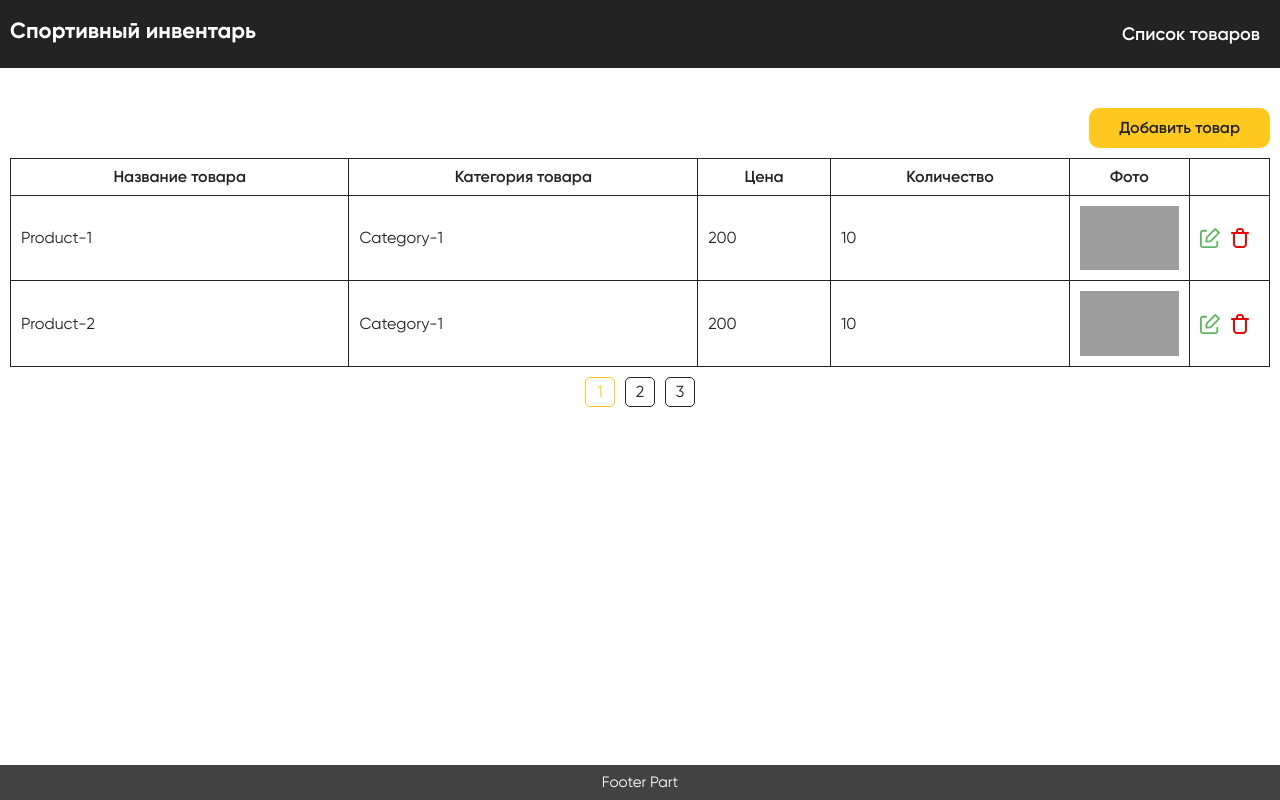
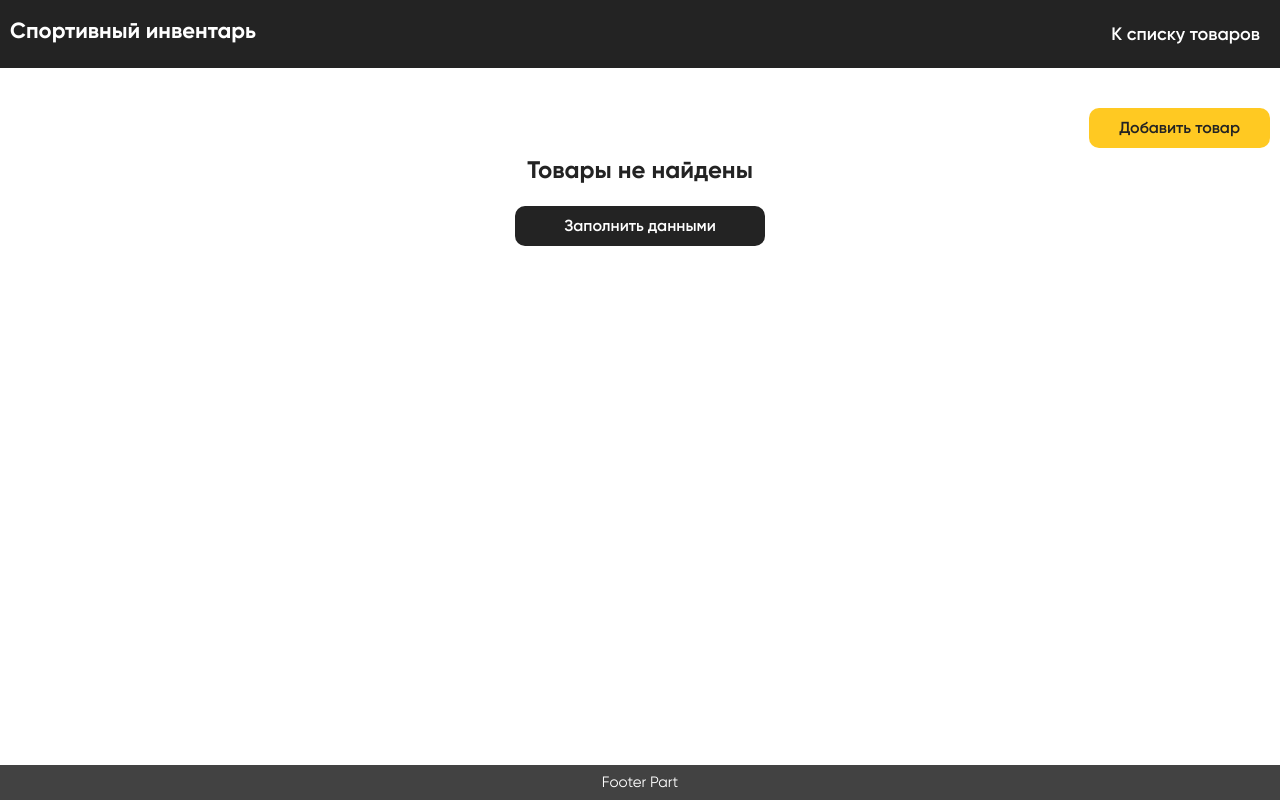
Before and after one commit to LeadHUsp/vue-inventory, a Vue app: page / in a window 1280 px wide. Built offline with nearby package versions, Linux system fonts and the light colour scheme; grey boxes are pictures that could not be loaded.

Commit message:
replace vuex to pinia

```diff
--- a/package.json
+++ b/package.json
@@ -10,6 +10,7 @@
     "format": "prettier --write src/"
   },
   "dependencies": {
+    "pinia": "^2.1.7",
     "vue": "^3.3.4",
     "vue-router": "^4.2.4",
     "vuex": "^4.1.0"
--- a/src/components/HeaderComponent.vue
+++ b/src/components/HeaderComponent.vue
@@ -5,7 +5,7 @@
         <div class="header__logo">Спортивный инвентарь</div>
         <div class="header__nav">
           <div class="header__item">
-            <RouterLink class="header__link" to="/">Список товаров</RouterLink>
+            <RouterLink class="header__link" to="/">К списку товаров</RouterLink>
           </div>
         </div>
       </div>
--- a/src/components/TableGoods.vue
+++ b/src/components/TableGoods.vue
@@ -3,7 +3,7 @@
     <div class="table__head">
       <ButtonBase class="table__add" :variant="'secondary'">Добавить товар</ButtonBase>
     </div>
-    <div class="table__body" v-if="productPaginated.length > 0">
+    <div class="table__body" v-if="getProductsPaginated(currentPage, limit).length > 0">
       <table class="table__component">
         <tr>
           <th class="table__td table__td_type_heading">Название товара</th>
@@ -13,7 +13,7 @@
           <th class="table__td table__td_type_heading">Фото</th>
           <th class="table__td table__td_type_heading"></th>
         </tr>
-        <tr v-for="product in productPaginated" :key="product.id">
+        <tr v-for="product in getProductsPaginated(currentPage, limit)" :key="product.id">
           <td class="table__td">{{ product.title }}</td>
           <td class="table__td">{{ product.category }}</td>
           <td class="table__td">{{ product.price }}</td>
@@ -45,14 +45,17 @@
     </div>
     <div class="table__fallback" v-else>
       <div class="table__heading">Товары не найдены</div>
-      <ButtonBase class="table__create" :variant="'primary'">Заполнить данными</ButtonBase>
+      <ButtonBase class="table__create" @click="createMocData" :variant="'primary'"
+        >Заполнить данными</ButtonBase
+      >
     </div>
   </div>
 </template>
 
 <script>
-import { computed, onMounted } from 'vue'
-import { useStore } from 'vuex'
+import { onMounted, ref } from 'vue'
+import { storeToRefs } from 'pinia'
+import { useProductStore } from '@/store/productStore.js'
 import EditIcon from '@/components/icons/EditIcon.vue'
 import DeleteIcon from '@/components/icons/DeleteIcon.vue'
 import IconBtn from '@/components/ui/IconBtn.vue'
@@ -67,39 +70,100 @@ export default {
     PaginationBase
   },
   setup() {
-    const store = useStore()
-    const products = computed(() => store.state.product.products)
-    const limit = computed(() => store.state.product.limit)
-    const currentPage = computed(() => store.state.product.page)
-    const totalPages = computed(() => store.state.product.totalPages)
+    const store = useProductStore()
+    // const products = store.products
+    const setProducts = store.setProducts
+    const { getProductsPaginated } = storeToRefs(store)
 
-    const setTotalPages = () => {
-      store.commit('product/setTotalPages', Math.ceil(products.value.length / 2))
+    const limit = ref(2)
+    const currentPage = ref(1)
+    const totalPages = ref(1)
+
+    onMounted(() => {
+      const data = localStorage.getItem('vue_inventroy_products')
+      if (data) {
+        const parcedData = JSON.parse(data)
+        setProducts(parcedData)
+        totalPages.value = Math.ceil(parcedData.length / limit.value)
+      }
+    })
+    const createMocData = () => {
+      const data = [
+        {
+          id: 'vv-1',
+          title: 'Product-1',
+          description: 'nulla facilisi morbi tempus iaculis urna id volutpat lacus laoreet',
+          category: 'Category-1',
+          price: '200',
+          quantity: '10',
+          photo:
+            'https://catherineasquithgallery.com/uploads/posts/2021-03/1614672563_6-p-sportivnii-inventar-fon-6.jpg'
+        },
+        {
+          id: 'vv-2',
+          title: 'Product-2',
+          description: 'nulla facilisi morbi tempus iaculis urna id volutpat lacus laoreet',
+          category: 'Category-1',
+          price: '200',
+          quantity: '10',
+          photo:
+            'https://catherineasquithgallery.com/uploads/posts/2021-03/1614672563_6-p-sportivnii-inventar-fon-6.jpg'
+        },
+        {
+          id: 'vv-3',
+          title: 'Product-3',
+          description: 'nulla facilisi morbi tempus iaculis urna id volutpat lacus laoreet',
+          category: 'Category-1',
+          price: '200',
+          quantity: '10',
+          photo:
+            'https://catherineasquithgallery.com/uploads/posts/2021-03/1614672563_6-p-sportivnii-inventar-fon-6.jpg'
+        },
+        {
+          id: 'vv-4',
+          title: 'Product-4',
+          description: 'nulla facilisi morbi tempus iaculis urna id volutpat lacus laoreet',
+          category: 'Category-1',
+          price: '200',
+          quantity: '10',
+          photo:
+            'https://catherineasquithgallery.com/uploads/posts/2021-03/1614672563_6-p-sportivnii-inventar-fon-6.jpg'
+        },
+        {
+          id: 'vv-5',
+          title: 'Product-5',
+          description: 'nulla facilisi morbi tempus iaculis urna id volutpat lacus laoreet',
+          category: 'Category-1',
+          price: '200',
+          quantity: '10',
+          photo:
+            'https://catherineasquithgallery.com/uploads/posts/2021-03/1614672563_6-p-sportivnii-inventar-fon-6.jpg'
+        },
+        {
+          id: 'vv-6',
+          title: 'Product-6',
+          description: 'nulla facilisi morbi tempus iaculis urna id volutpat lacus laoreet',
+          category: 'Category-1',
+          price: '200',
+          quantity: '10',
+          photo:
+            'https://catherineasquithgallery.com/uploads/posts/2021-03/1614672563_6-p-sportivnii-inventar-fon-6.jpg'
+        }
+      ]
+      localStorage.setItem('vue_inventroy_products', JSON.stringify(data))
+      setProducts(data)
+      totalPages.value = Math.ceil(data.length / limit.value)
     }
-
-    const productPaginated = computed(() =>
-      products.value.filter((item, index) => {
-        if (currentPage.value === 1) {
-          return index >= currentPage.value - 1 && index < currentPage.value * limit.value
-        } else {
-          return (
-            index >= (currentPage.value - 1) * limit.value &&
-            index < currentPage.value * limit.value
-          )
-        }
-      })
-    )
-
-    onMounted(setTotalPages)
     const changePage = (page) => {
-      store.commit('product/setPage', page)
-      // store.commit('product/setPage', page)
+      currentPage.value = page
     }
     return {
-      productPaginated,
+      getProductsPaginated,
       changePage,
+      limit,
       totalPages,
-      currentPage
+      currentPage,
+      createMocData
     }
   }
 }
--- a/src/main.js
+++ b/src/main.js
@@ -2,9 +2,10 @@ import '@/assets/reset.scss'
 import '@/assets/fonts/gilroy/stylesheet.css'
 
 import { createApp } from 'vue'
+import { createPinia } from 'pinia'
 import App from '@/App.vue'
 import router from '@/router'
-import store from '@/store'
+
 const app = createApp(App)
 
-app.use(router).use(store).mount('#app')
+app.use(router).use(createPinia()).mount('#app')
--- a/src/store/index.js
+++ /dev/null
@@ -1,14 +0,0 @@
-import { createStore } from 'vuex'
-import { productModule } from '@/store/productModule'
-
-export default createStore({
-  state: {},
-  getters: {},
-  mutations: {},
-  actions: {
-    // Не меняем состояния, но можем вызывать мутации. Подходят для сайд эффектов
-  },
-  modules: {
-    product: productModule
-  }
-})
--- a/src/store/productModule.js
+++ /dev/null
@@ -1,107 +0,0 @@
-export const productModule = {
-  state: () => ({
-    products: [
-      {
-        id: 'vv-1',
-        title: 'Product-1',
-        description: 'nulla facilisi morbi tempus iaculis urna id volutpat lacus laoreet',
-        category: 'Category-1',
-        price: '200',
-        quantity: '10',
-        photo:
-          'https://catherineasquithgallery.com/uploads/posts/2021-03/1614672563_6-p-sportivnii-inventar-fon-6.jpg'
-      },
-      {
-        id: 'vv-2',
-        title: 'Product-2',
-        description: 'nulla facilisi morbi tempus iaculis urna id volutpat lacus laoreet',
-        category: 'Category-1',
-        price: '200',
-        quantity: '10',
-        photo:
-          'https://catherineasquithgallery.com/uploads/posts/2021-03/1614672563_6-p-sportivnii-inventar-fon-6.jpg'
-      },
-      {
-        id: 'vv-3',
-        title: 'Product-3',
-        description: 'nulla facilisi morbi tempus iaculis urna id volutpat lacus laoreet',
-        category: 'Category-1',
-        price: '200',
-        quantity: '10',
-        photo:
-          'https://catherineasquithgallery.com/uploads/posts/2021-03/1614672563_6-p-sportivnii-inventar-fon-6.jpg'
-      },
-      {
-        id: 'vv-4',
-        title: 'Product-4',
-        description: 'nulla facilisi morbi tempus iaculis urna id volutpat lacus laoreet',
-        category: 'Category-1',
-        price: '200',
-        quantity: '10',
-        photo:
-          'https://catherineasquithgallery.com/uploads/posts/2021-03/1614672563_6-p-sportivnii-inventar-fon-6.jpg'
-      },
-      {
-        id: 'vv-5',
-        title: 'Product-5',
-        description: 'nulla facilisi morbi tempus iaculis urna id volutpat lacus laoreet',
-        category: 'Category-1',
-        price: '200',
-        quantity: '10',
-        photo:
-          'https://catherineasquithgallery.com/uploads/posts/2021-03/1614672563_6-p-sportivnii-inventar-fon-6.jpg'
-      },
-      {
-        id: 'vv-6',
-        title: 'Product-6',
-        description: 'nulla facilisi morbi tempus iaculis urna id volutpat lacus laoreet',
-        category: 'Category-1',
-        price: '200',
-        quantity: '10',
-        photo:
-          'https://catherineasquithgallery.com/uploads/posts/2021-03/1614672563_6-p-sportivnii-inventar-fon-6.jpg'
-      }
-    ],
-    categories: [
-      {
-        id: 'vc-1',
-        title: 'Category-1'
-      },
-      {
-        id: 'vc-2',
-        title: 'Category-2'
-      },
-      {
-        id: 'vc-3',
-        title: 'Category-3'
-      },
-      {
-        id: 'vc-4',
-        title: 'Category-4'
-      }
-    ],
-    page: 1,
-    totalPages: 1,
-    limit: 2
-  }),
-  getters: {
-    getProductsPaginated(state) {
-      return [state.products]
-    }
-  },
-  mutations: {
-    setProducts(state, products) {
-      state.products = products
-    },
-
-    setPage(state, page) {
-      state.page = page
-    },
-
-    setTotalPages(state, totalPages) {
-      state.totalPages = totalPages
-    }
-  },
-  actions: {},
-  namespaced: true
-}
--- /dev/null
+++ b/src/store/productStore.js
@@ -0,0 +1,45 @@
+import { defineStore } from 'pinia'
+
+export const useProductStore = defineStore('productStore', {
+  state: () => {
+    return {
+      products: [],
+      categories: [
+        {
+          id: 'vc-1',
+          title: 'Category-1'
+        },
+        {
+          id: 'vc-2',
+          title: 'Category-2'
+        },
+        {
+          id: 'vc-3',
+          title: 'Category-3'
+        },
+        {
+          id: 'vc-4',
+          title: 'Category-4'
+        }
+      ]
+    }
+  },
+  getters: {
+    getProductsPaginated: (state) => {
+      return (page, limit) => {
+        return [...state.products].filter((item, index) => {
+          if (state.page === 1) {
+            return index >= page - 1 && index < page * limit
+          } else {
+            return index >= (page - 1) * limit && index < page * limit
+          }
+        })
+      }
+    }
+  },
+  actions: {
+    setProducts(data) {
+      this.products = data
+    }
+  }
+})
```
Also changed, not shown: 1 other file (tests, documents, lock files or other folders).
